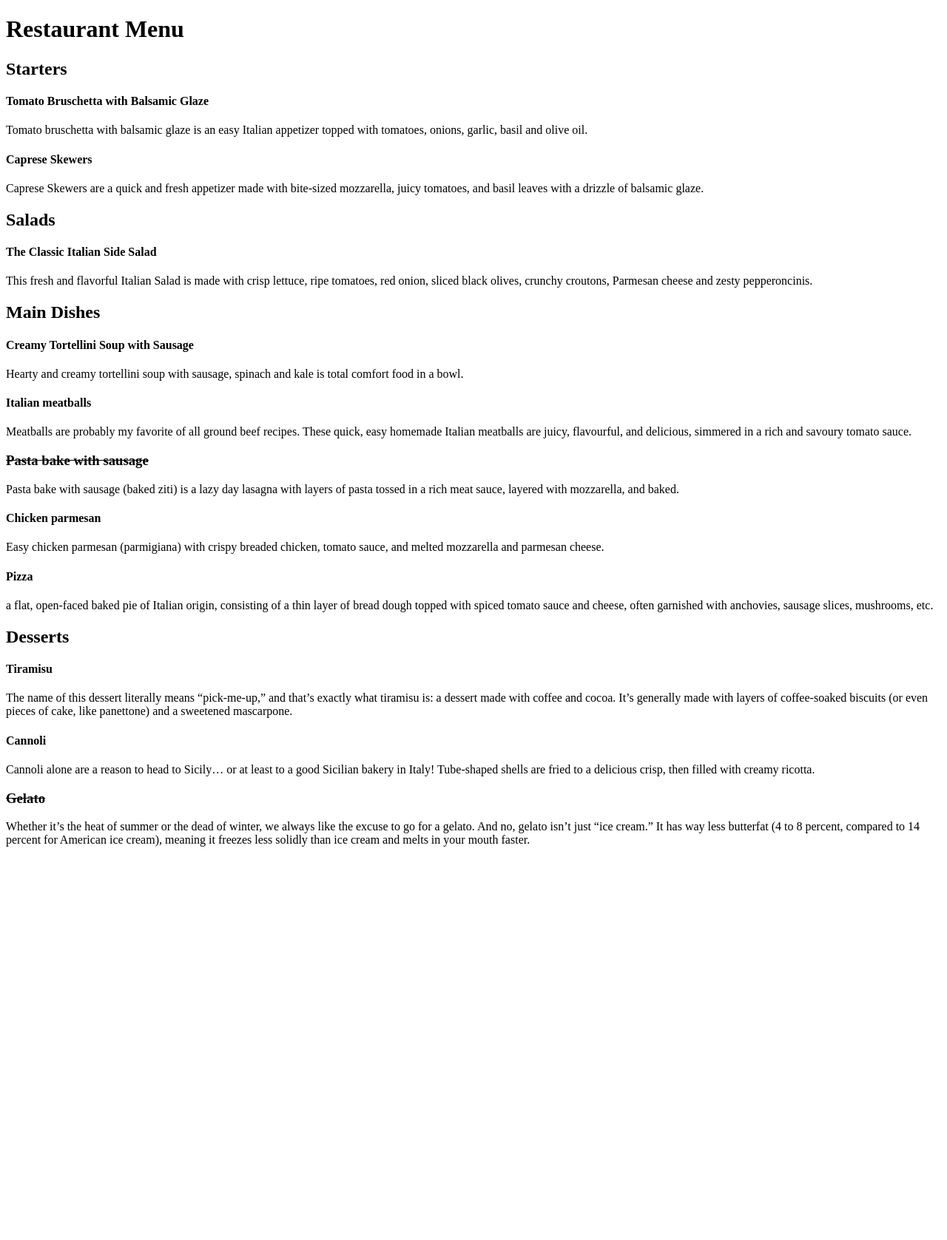
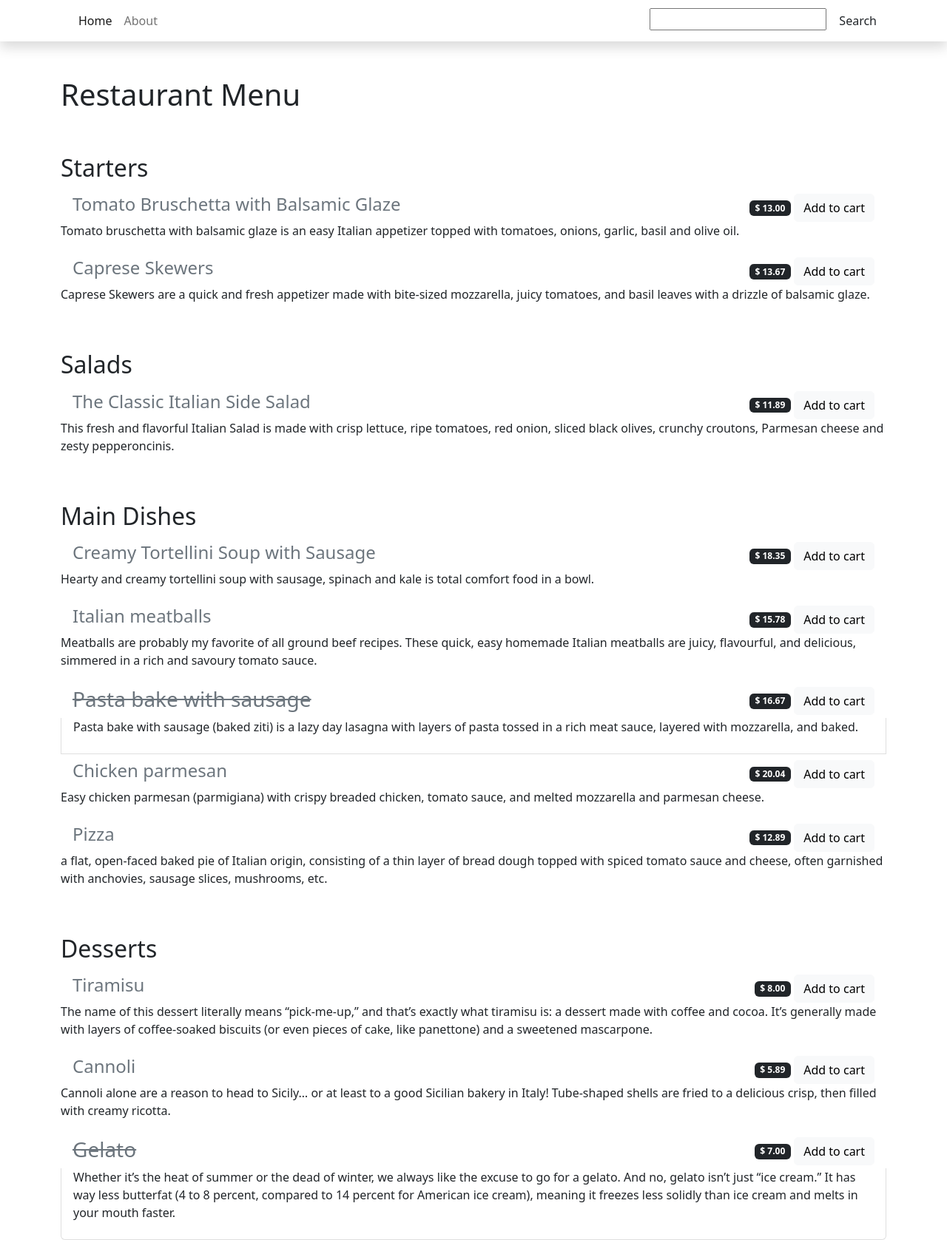
Before and after one commit to oabert/restaurant_menu_django, a Django app: page / in a window 1280 px wide. Shown: the whole page at 74% size. Before the commit the page ends 1145 px from the top, so only its background shows below. Run offline with Django 5.2, Linux system fonts and the light colour scheme; data comes from the database, SQL or seed files in the repository; some libraries are stand-ins or nearby versions.

Commit message:
update index.html, menu_item_detail.html, add base.html. Apply styles

```diff
--- /dev/null
+++ b/restaurant_menu/templates/base.html
@@ -0,0 +1,50 @@
+<!DOCTYPE html>
+<html lang="en">
+<head>
+    <meta charset="utf-8">
+    <meta name="viewport" content="width=device-width, initial-scale=1">
+    <link href="https://cdn.jsdelivr.net/npm/bootstrap@5.2.0-beta1/dist/css/bootstrap.min.css" rel="stylesheet"
+          integrity="sha384-0evHe/X+R7YkIZDRvuzKMRqM+OrBnVFBL6DOitfPri4tjfHxaWutUpFmBp4vmVor" crossorigin="anonymous">
+    <link rel="stylesheet" href="../style.css">
+    <title>Menu Products</title>
+</head>
+<body>
+<nav class="navbar navbar-expand-lg navbar-light static-top mb-5 shadow">
+    <div class="container">
+        <a class="navbar-brand" href="#"></a>
+
+        <button class="navbar-toggler" type="button" data-bs-toggle="collapse" data-bs-target="#navbarNav"
+                aria-controls="navbarNav" aria-expanded="false" aria-label="Toggle navigation">
+            <span class="navbar-toggler-icon"></span>
+        </button>
+        <div class="collapse navbar-collapse" id="navbarNav">
+            <ul class="navbar-nav">
+                <li class="nav-item">
+                    <a class="nav-link active" aria-current="page" href="{% url 'home' %}">Home</a>
+                </li>
+                <li class="nav-item">
+                    <a class="nav-link" aria-current="page" href="{% url 'home' %}">About</a>
+                </li>
+            </ul>
+        </div>
+        <form class="form-search">
+            <div class="input-append">
+                <input type="text" class="span2 search-query">
+                <button type="submit" class="btn">Search</button>
+            </div>
+        </form>
+    </div>
+</nav>
+
+
+{% block content %}
+{% endblock content %}
+
+<!-- JavaScript Bundle with Popper -->
+<script src="https://code.jquery.com/jquery-2.1.3.min.js"></script>
+<script src="https://cdn.jsdelivr.net/npm/bootstrap@5.2.0-beta1/dist/js/bootstrap.bundle.min.js"
+        integrity="sha384-pprn3073KE6tl6bjs2QrFaJGz5/SUsLqktiwsUTF55Jfv3qYSDhgCecCxMW52nD2"
+        crossorigin="anonymous"></script>
+
+</body>
+</html>
--- a/restaurant_menu/templates/index.html
+++ b/restaurant_menu/templates/index.html
@@ -1,24 +1,43 @@
-<!DOCTYPE html>
-<html lang="en">
-<head>
-    <meta charset="UTF-8">
-    <title>Title</title>
-</head>
-<body>
+{% extends 'base.html' %}
+{% block content %}
+<div class="container">
     <h1>Restaurant Menu</h1>
+    <ul class="list-group list_group-flush">
         {% for meal in meals %}
-            <h2>{{ meal.1 }}</h2>
+        <h2 class="pt-5">{{ meal.1 }}</h2>
         {% for meal_row in item_list %}
         {% if meal_row.meal_category == meal.0 %}
         {% if meal_row.status == 0 %}
-                            <h3><del>{{ meal_row.meal }}</del></h3>
+        <li class="list-group-item d-flex justify-content-between alight-item border-0 pb-0">
+            <a href="{% url 'menu_item' meal_row.pk %}" class="link-secondary text-decoration-none">
+                <h3>
+                    <del>{{ meal_row.meal }}</del>
+                </h3>
+            </a>
+            <div class="text-center">
+                <span class="badge bg-dark rounded-pill-5">$ {{ meal_row.price }} </span>
+                <button type="button" class="btn btn-light">Add to cart</button>
+            </div>
+        </li>
+        <li class="list-group-item pt-0">
             <p>{{ meal_row.description }}</p>
+        </li>
         {% else %}
+        <li class="list-group-item d-flex justify-content-between alight-item border-0 pb-0">
+            <a href="{% url 'menu_item' meal_row.pk %}" class="link-secondary text-decoration-none">
                 <h4>{{ meal_row.meal }}</h4>
+            </a>
+            <div class="text-center">
+                <span class="badge bg-dark text-wrap rounded-pill-5">$ {{ meal_row.price }}</span>
+                <button type="button" class="btn btn-light">Add to cart</button>
+            </div>
+        </li>
+
         <p>{{ meal_row.description }}</p>
         {% endif %}
         {% endif %}
         {% endfor %}
         {% endfor %}
-</body>
-</html>
+    </ul>
+</div>
+{% endblock %}
--- a/restaurant_menu/urls.py
+++ b/restaurant_menu/urls.py
@@ -2,5 +2,7 @@ from django.urls import path
 from . import views
 
 urlpatterns = [
-    path('',views.MenuList.as_view(), name='home')
+    path('',views.MenuList.as_view(), name='home'),
+    path('item/<int:pk>/',views.MenuItemDetails.as_view(), name='menu_item'),
+
 ]
```
Also changed, not shown: restaurant_menu/templates/menu_item_detail.html (+6 -10 lines). Lines whose indentation alone changed are shown as unchanged.
